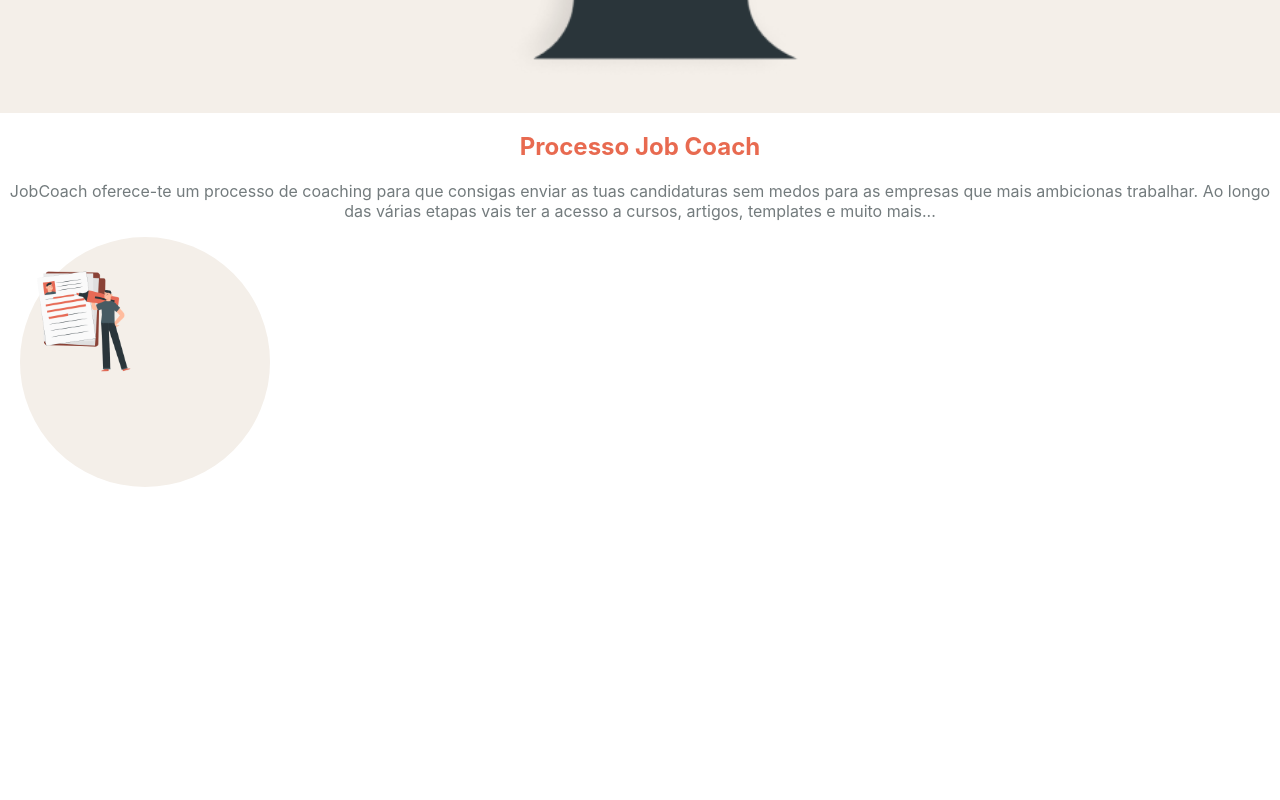
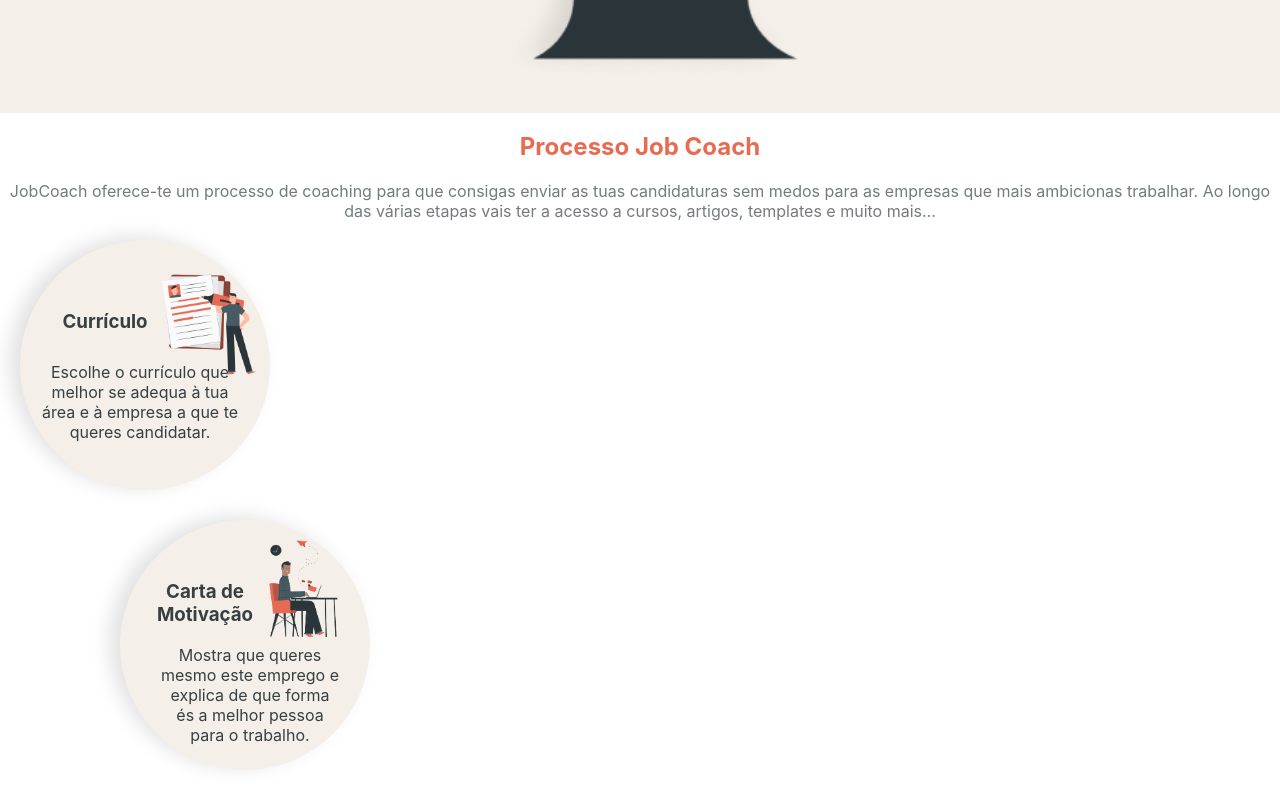
Before and after one commit to goncaloarsenio/project3-client, a React (Create React App) app: page / in a window 1280 px wide. Shown: the part 889-1689 px from the top of the page. Before the commit the page ends 1376 px from the top, so only its background shows below. Built offline with nearby package versions, Linux system fonts and the light colour scheme.

Commit message:
home page changes

```diff
--- a/src/index.css
+++ b/src/index.css
@@ -78,12 +78,55 @@
   width: 250px;
   height: 250px;
   margin-left: 20px;
+  box-shadow: -10px -3px 20px rgba(0, 0, 0, 0.12);
+  margin-bottom: 30px;
 }
 
 .cvimg{
-  position: relative;
+  position: absolute;
   width:130px;
   height: 130px;
   margin-right: 200px;
   padding-top: 20px;
 }
+
+.h3-cv{
+  padding-top: 70px;
+  padding-right: 80px;
+  color: #373F41;
+}
+
+.p-cv{
+  padding-top: 10px;
+  width: 200px;
+  padding-left: 20px;
+  color: #373F41;
+}
+
+.section4-home-cm{
+  background-color: #F4EFE9;
+  border-radius: 50%;
+  width: 250px;
+  height: 250px;
+  margin-left: 120px;
+  box-shadow: -10px -3px 20px rgba(0, 0, 0, 0.12);
+  margin-bottom: 30px;
+}
+
+.cmimg{
+  position: absolute;
+  width:130px;
+  height: 130px;
+}
+
+.h3-cm{
+  padding-top: 60px;
+  padding-right: 80px;
+  color: #373F41;
+}
+
+.p-cm{
+  width: 180px;
+  padding-left: 40px;
+  color: #373F41;
+}
--- a/src/pages/Home.jsx
+++ b/src/pages/Home.jsx
@@ -27,11 +27,23 @@
         <div>
         <img src={CvImg} alt="" className='cvimg' />
         </div>
-
+        <h3 className='h3-cv'>Currículo</h3>
+        <p className='p-cv'>Escolhe o currículo que melhor se adequa à tua área e à empresa a que te queres candidatar.</p>
+        </div>
         </div>
 
 
+
+        <div className='section4-home'>
+        <div className='section4-home-cm'>
+        <div>
+        <img src={CmImg} alt="" className='cmimg' />
         </div>
+        <h3 className='h3-cm'>Carta de Motivação</h3>
+        <p className='p-cm'>Mostra que queres mesmo este emprego e explica de que forma és a melhor pessoa para o trabalho.</p>
+        </div>
+        </div>
+
     </div>
   )
 }
```
